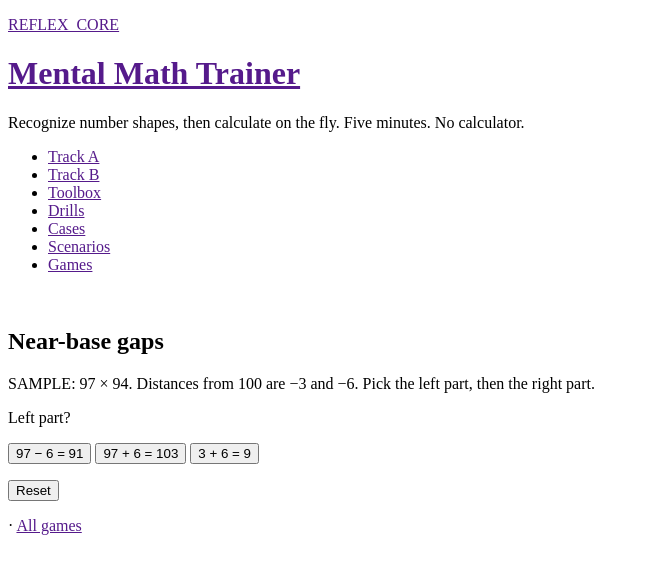
After one commit to Siphon880gh/mental-math, a PHP site: template app/views/pages/game-near-base-gaps.php in a window 1280 px wide. The commit adds this page. Shown: the top 574 px of the page, without its empty margins (0-649 px from the left). Run offline with PHP 8.4, Linux system fonts and the light colour scheme; the template is opened without the code that fills it, so the values that code supplies are empty; some libraries are stand-ins or nearby versions.

Commit message:
Add Pair to 100, Eleven neighbors, and Near-base gaps mini-games.

```diff
--- a/app/Pages.php
+++ b/app/Pages.php
@@ -198,7 +198,7 @@ final class Pages
     public static function game(Request $request, string $slug): string
     {
         $meta = Games::get($slug);
-        $known = ['decimal-shift', 'percent-swap', 'percent-chips'];
+        $known = ['decimal-shift', 'percent-swap', 'percent-chips', 'pair-hundred', 'eleven-neighbors', 'near-base-gaps'];
         if ($meta === null || !in_array($slug, $known, true)) {
             return View::page('missing-game', self::layout($request, [
                 'page' => 'game',
--- /dev/null
+++ b/app/views/pages/game-near-base-gaps.php
@@ -0,0 +1,24 @@
+<section class="js-game-nearbase">
+  <h2>Near-base gaps</h2>
+  <p class="lede">SAMPLE: 97 × 94. Distances from 100 are −3 and −6. Pick the left part, then the right part.</p>
+  <p class="coach-message js-nb-status">Left part?</p>
+  <p class="coach-controls js-nb-left">
+    <button type="button" data-nb="91" data-ok="1">97 − 6 = 91</button>
+    <button type="button" data-nb="103" data-why="Below the base you cross subtract: 97 − 6.">97 + 6 = 103</button>
+    <button type="button" data-nb="9" data-why="Adding the gaps is not the left part. Cross subtract: 97 − 6.">3 + 6 = 9</button>
+  </p>
+  <p class="coach-controls js-nb-right" hidden>
+    <button type="button" data-nb="18" data-ok="1">3 × 6 = 18</button>
+    <button type="button" data-nb="09" data-why="Multiply the gaps, do not add them.">3 + 6 = 09</button>
+    <button type="button" data-nb="918" data-why="Base 100 keeps two digits on the right: 91 | 18.">Write 91 then 8</button>
+  </p>
+  <p class="coach-controls"><button type="button" class="js-nb-reset">Reset</button></p>
+  <p class="coach-wrong coach-panel js-nb-miss" hidden></p>
+  <p class="coach-success coach-panel js-nb-win" hidden>91 | 18 → 9,118.</p>
+  <?= resource_tagger('game:near-base-gaps', true) ?>
+  <p>
+    <?= lesson_link('near-base', 'Related guide') ?>
+    ·
+    <a href="<?= e(url('/games')) ?>">All games</a>
+  </p>
+</section>
```
Also changed, not shown: app/views/pages/game-eleven-neighbors.php (added, +20 -0 lines), app/views/pages/game-pair-hundred.php (added, +19 -0 lines), data/games.json (+21 -12 lines), tests/CatalogTest.php (+13 -1 lines), tests/RoutesTest.php (+8 -0 lines), public/assets/css/app.css, public/assets/js/games.js.
